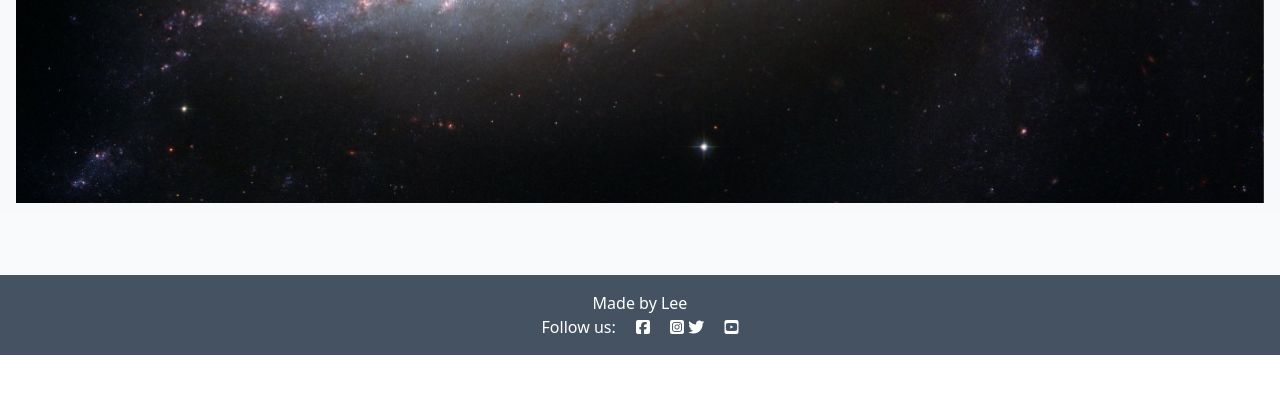
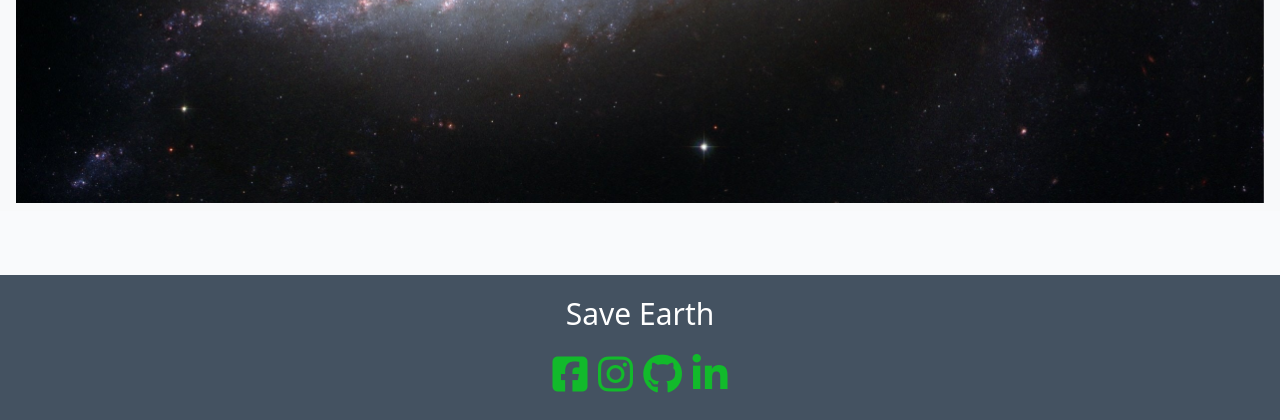
Before and after one commit to Lee-moran/Planet_Earth, a Django app: page / in a window 1280 px wide. Shown: the part 808-1228 px from the top of the page. Before the commit the page ends 1163 px from the top, so only its background shows below. Run offline with Django 3.2, Linux system fonts and the light colour scheme; data that the repository does not hold is empty; some libraries are stand-ins or nearby versions.

Commit message:
social icons linked up

```diff
--- a/blog/urls.py
+++ b/blog/urls.py
@@ -5,4 +5,5 @@ urlpatterns = [
     path('', views.PostList.as_view(), name='home'),
     path('<slug:slug>/', views.PostDetail.as_view(), name='post_detail'),
     path('like/<slug:slug>', views.PostLike.as_view(), name='post_like'),
+    # path('your_blogs', views.YourBlogs.as_view(), name='your_blogs'),
 ]
--- a/static/css/style.css
+++ b/static/css/style.css
@@ -178,3 +178,16 @@ body {
   .box-shadow {
     box-shadow: 0 .25rem .75rem rgba(0, 0, 0, .05);
   }
+
+
+.footer {
+    font-size: 30px;
+}
+.footer a {
+    color: rgb(18, 186, 43);
+}
+.social-links {
+    margin: 0;
+    text-align: center;
+    font-size: 40px;
+}
--- a/templates/base.html
+++ b/templates/base.html
@@ -88,12 +88,13 @@
 
     <!-- Footer -->
     <footer class="footer mt-auto py-3 dark-bg">
-        <p class="m-0 text-center text-white">Made by Lee</p>
-        <p class="m-0 text-center text-white">Follow us:
-            <i class="fab fa-facebook-square ms-3"></i>
-            <i class="fab fa-instagram-square ms-3"></i>
-            <i class="fa-brands fa-twitter"></i>
-            <i class="fab fa-youtube-square ms-3"></i></p>
+        <p class="m-0 text-center text-white">Save Earth</p>
+        <p class="m-0 text-center text-white mt-2 social-links">
+            <a href="https://www.facebook.com" target="_blank"><i class="fab fa-facebook-square mr-3" target="blank"></i></a>
+            <a href="https://www.instagram.com" target="_blank"><i class="fa-brands fa-instagram mr-3" target="blank"></i></a>
+            <a href="https://github.com/Lee-moran" target="_blank"><i class="fa-brands fa-github mr-3" target="blank"></i></a>
+            <a href="https://www.linkedin.com/in/lee-moran-9714153b/" target="_blank"><i class="fa-brands fa-linkedin-in mr-3" target="blank"></i></a>
+        </p>
     </footer>
 
     <script>
```
Also changed, not shown: blog/views.py (line endings or trailing spaces).
